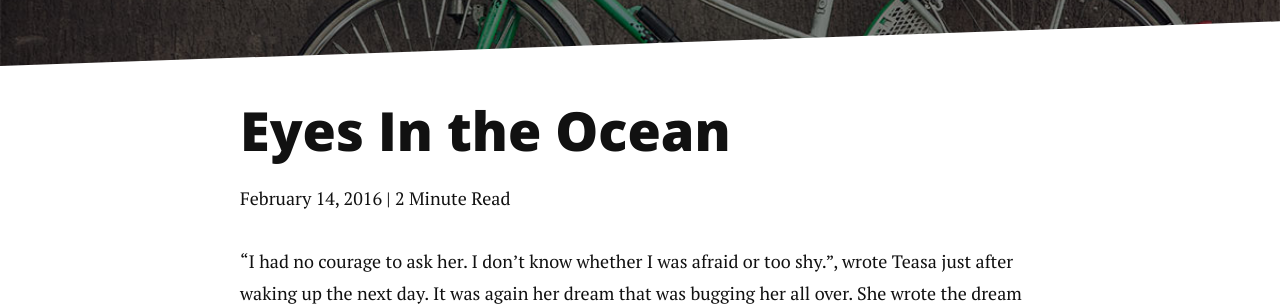
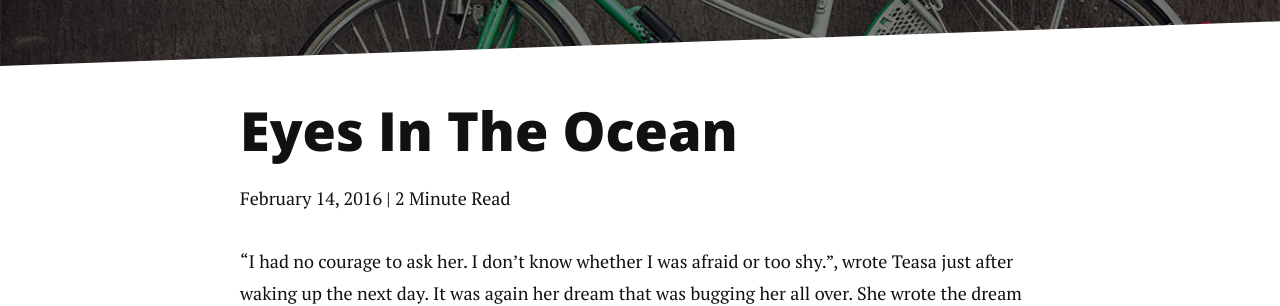
Before and after one commit to thinktwor/thinktwor.github.io, a Jekyll site: the page built from _posts/2016-02-14-eyes-in-the-ocean.markdown, in a window 1280 px wide. Shown: the part 176-482 px from the top of the page. Built offline with Jekyll 4.4.1, drawn with Linux system fonts in a browser that asks for light colours; nearby versions of some CDN libraries.

Commit message:
Source Added

```diff
--- a/_posts/2016-02-14-eyes-in-the-ocean.markdown
+++ b/_posts/2016-02-14-eyes-in-the-ocean.markdown
@@ -1,6 +1,6 @@
 ---
 layout: post
-title: "Eyes In the Ocean"
+title: "Eyes In The Ocean"
 ---
 “I had no courage to ask her. I don't know whether I was afraid or too shy.”, wrote Teasa just after waking up the next day. It was again her dream that was bugging her all over. She wrote the dream just after walking up. In the dream, she was in a classroom with a bunch of friends and it was a history class. The teacher was talking about the Second World War and The Swastik flag. On her way back from school, a friend of her asked her to come over her place for dinner. At home, her mother was also getting ready for a dinner party of a marriage. Coincidentally, they figured out that they both were going the same place for dinner.
 
```
